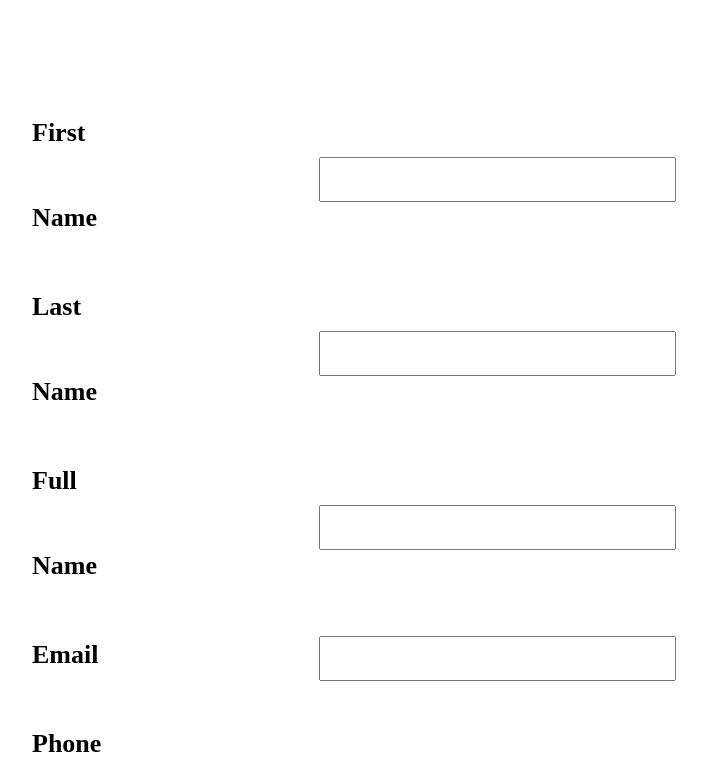
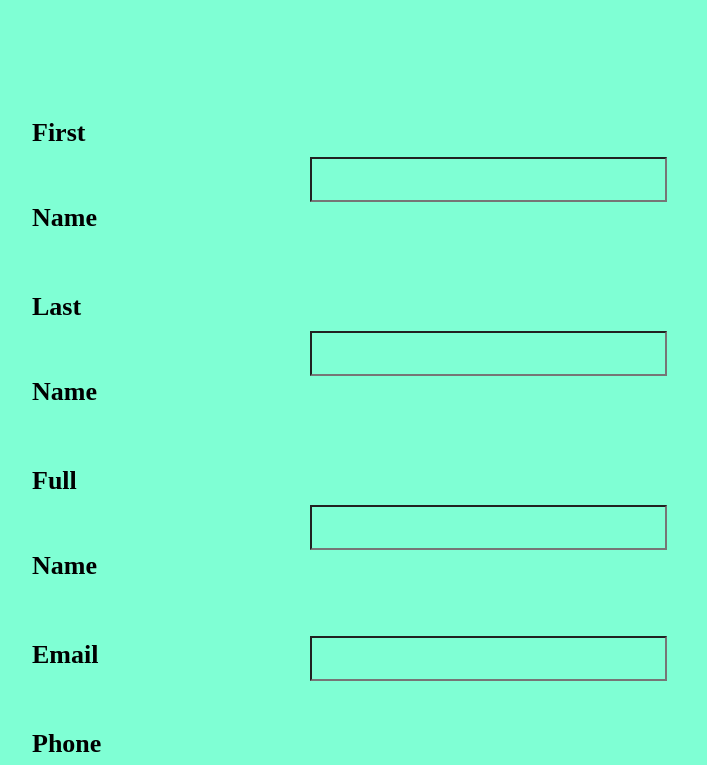
Before and after one commit to ashutosh0305/WEBDEV--FORMS, a plain HTML site: page index.html in a window 1280 px wide. Shown: the part 73-838 px from the top of the page, without its empty margins (419-1126 px from the left). Drawn offline with Linux system fonts and the light colour scheme.

Commit message:
new upload

```diff
--- a/style.css
+++ b/style.css
@@ -1,3 +1,6 @@
+*{
+	background-color: aquamarine;
+}
 #firsth{
 	 text-align: center;
 }
```
Also changed, not shown: index.html (+2 -2 lines), FORM IMG.PNG (added).
